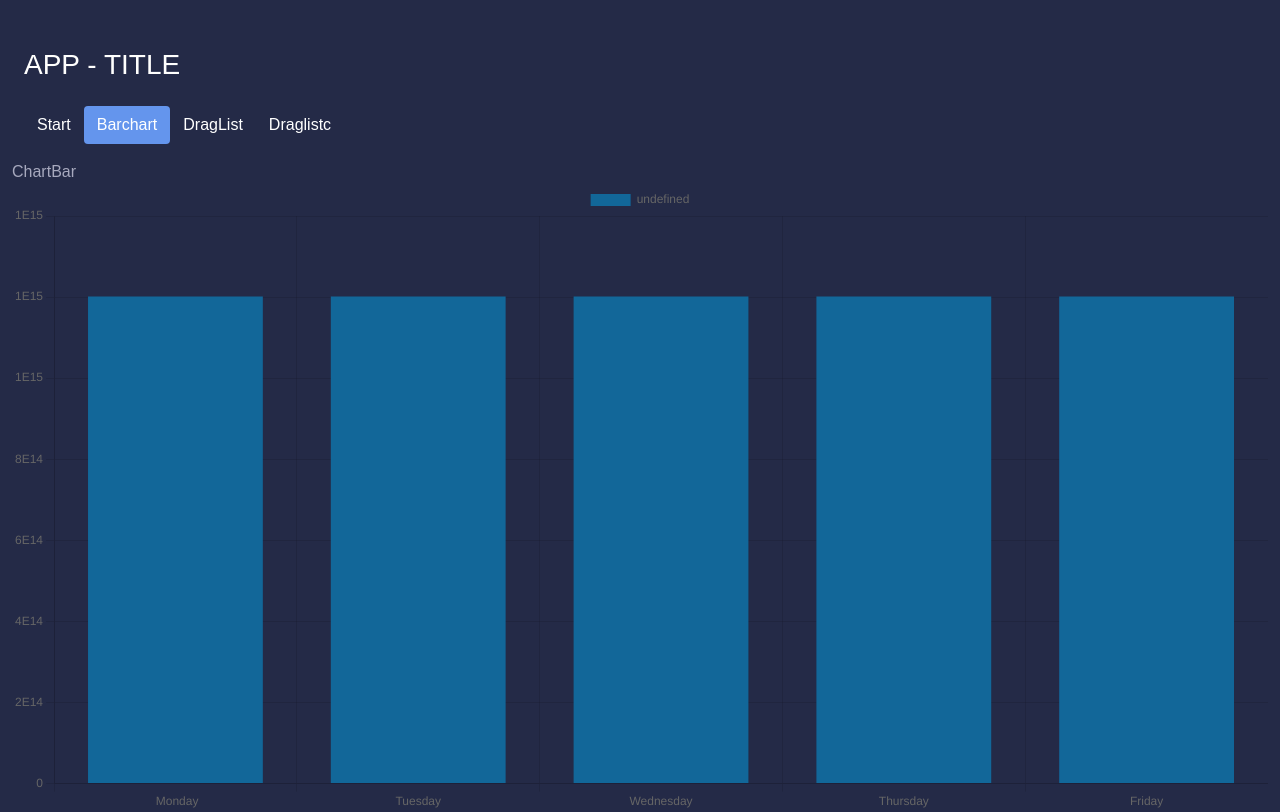
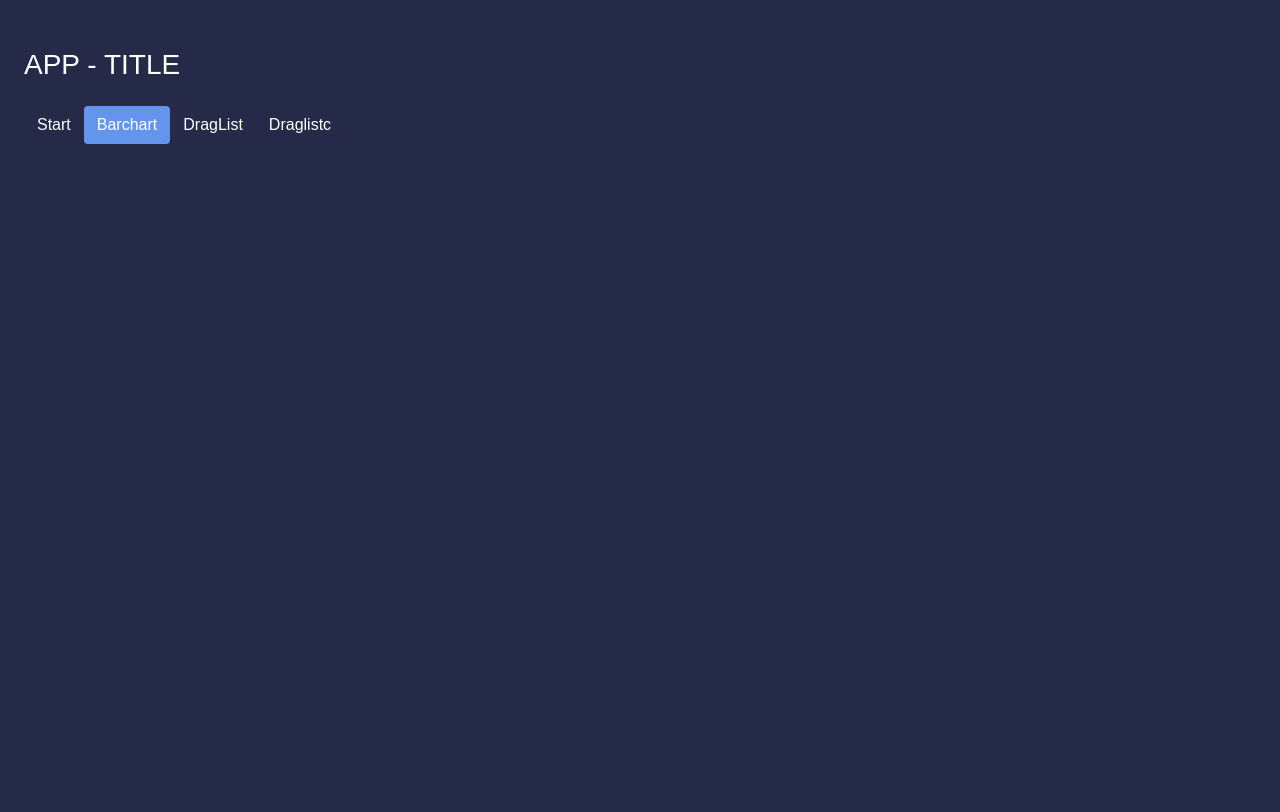
Before and after one commit to TihomirPet/drag-and-drop, a React (Create React App) app: page /barchart in a window 1280 px wide. Built offline with nearby package versions, Linux system fonts and the light colour scheme.

Commit message:
remove drag list

```diff
--- a/src/components/Finder.jsx
+++ b/src/components/Finder.jsx
@@ -32,11 +32,11 @@ export default function Finder() {
                 </>
               }></Route>
 
-            <Route path='/draglist' element={<DragList />} />
-            <Route path='/barchart/*' element={<BarChart />} />
+            {/* <Route path='/draglist' element={<DragList />} />
+            <Route path='/barchart/*' element={<BarChart />} /> */}
             <Route path='/drag/*' element={<Drag />} />
             <Route path='/draglist/*' element={<DragList />} />
-            <Route path='/draglistc/*' element={<DragListC />} />
+            {/* <Route path='/draglistc/*' element={<DragListC />} /> */}
           </Routes>
         </div>
       </Router>
--- a/src/components/dragAndDrop/DragList.jsx
+++ b/src/components/dragAndDrop/DragList.jsx
@@ -1,5 +1,6 @@
 import React, { useState } from 'react';
 import DragItems from './DragItems';
+
 
 export default function DragList() {
   const [boards, setBoards] = useState([
@@ -119,6 +120,8 @@ export default function DragList() {
               className='item'
               draggable={true}>
               {item.title}
+
+
             </div>
           ))}
         </div>
```
Also changed, not shown: src/components/test/Test.jsx (added, +9 -0 lines).
